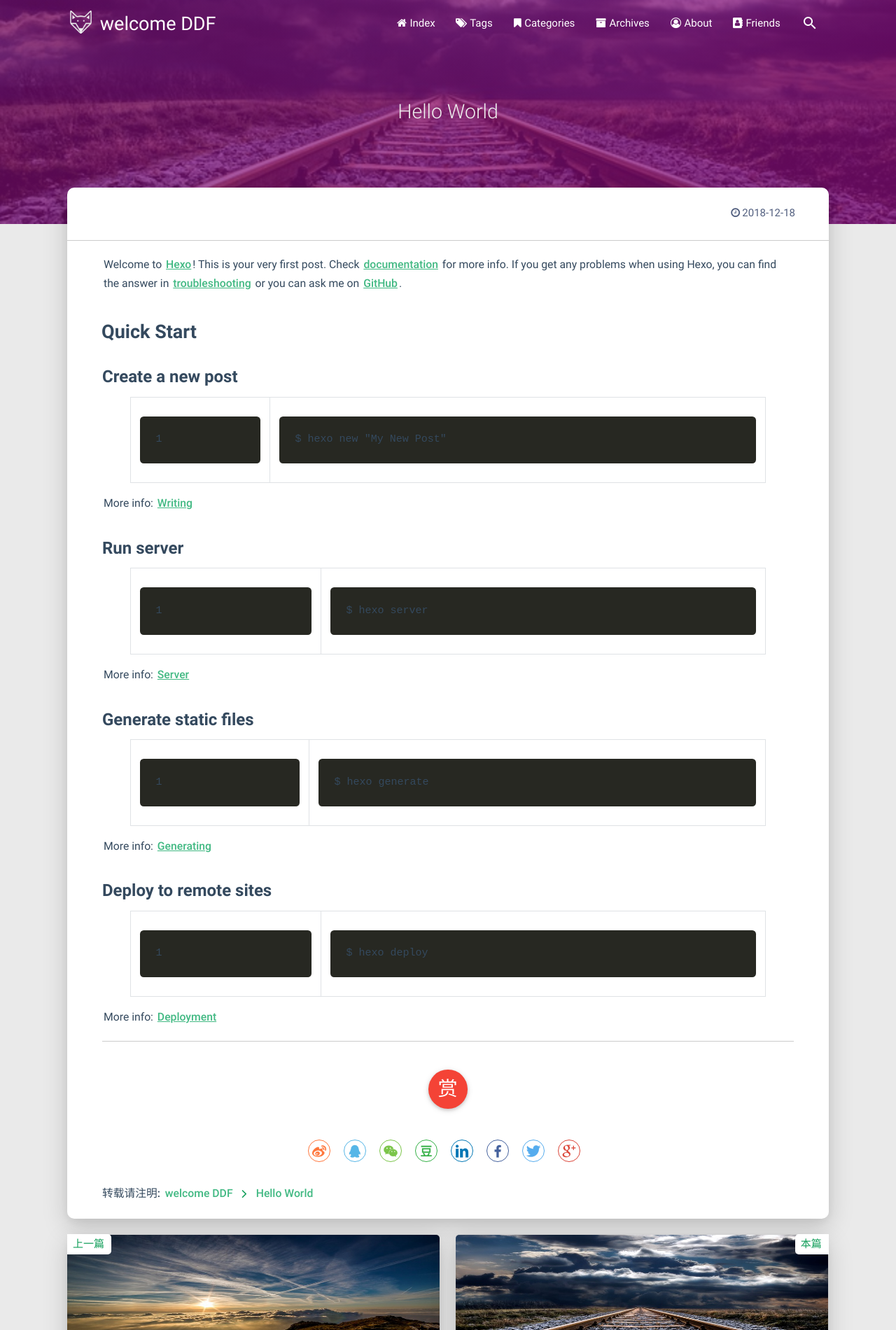
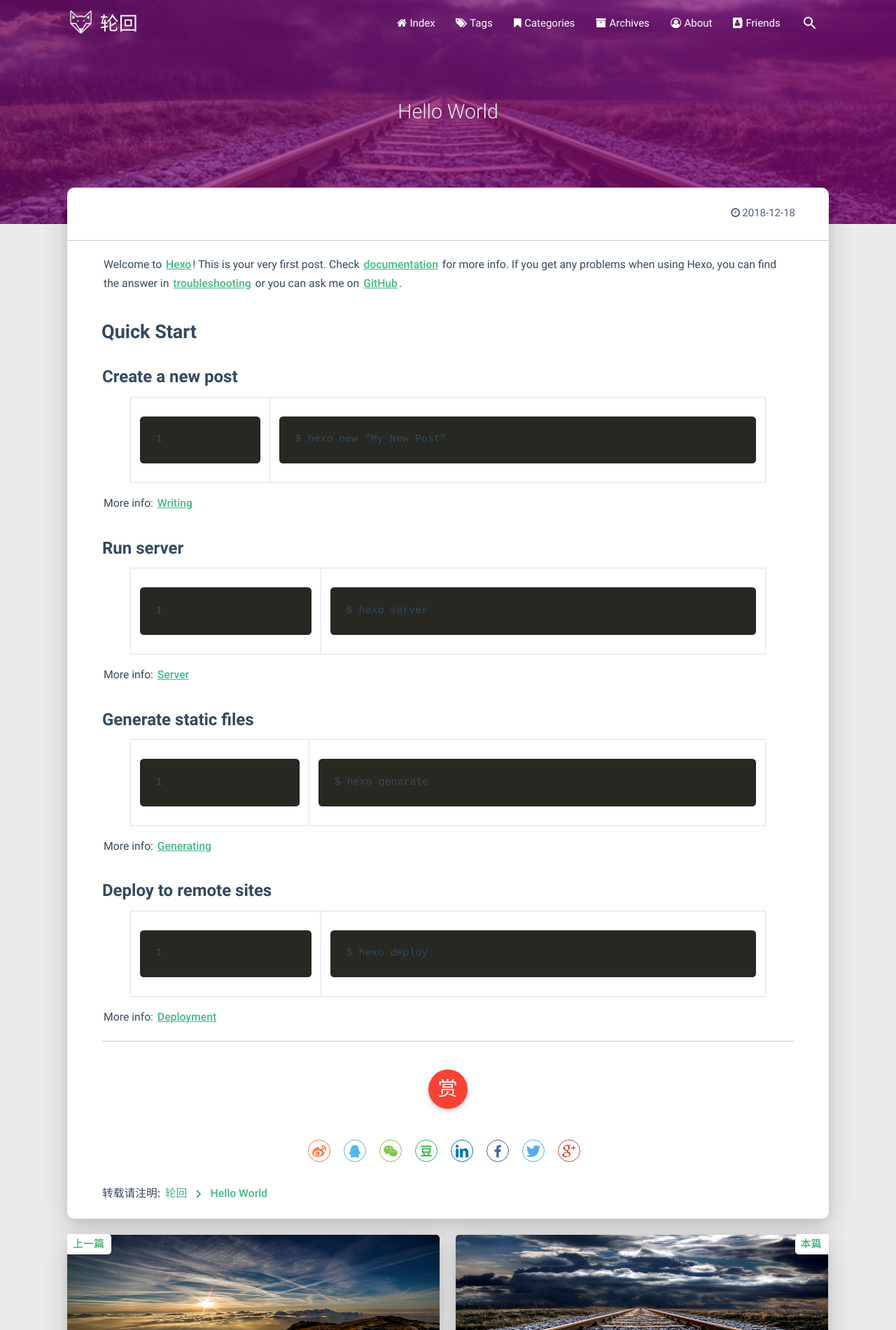
Before and after one commit to ddf118/ddf118.github.io, a plain HTML site: page 2018/12/18/hello-world/index.html in a window 1280 px wide. Shown: the top 1900 px of the page at 70% size. Drawn offline with Linux system fonts and the light colour scheme; no server answers.

Commit message:
Site updated: 2018-12-21 10:32:31

```diff
--- a/2018/12/18/hello-world/index.html
+++ b/2018/12/18/hello-world/index.html
@@ -5,7 +5,7 @@
 
 <head><meta name="generator" content="Hexo 3.8.0">
     <meta charset="utf-8">
-    <meta name="keywords" content="Hello World, welcome DDF">
+    <meta name="keywords" content="Hello World, 轮回">
     <meta name="description" content="Welcome to Hexo! This is your very first post. Check documentation for more info. If you get any problems when using Hex">
     <meta http-equiv="X-UA-Compatible" content="IE=edge">
     <meta name="viewport" content="width=device-width, initial-scale=1.0">
@@ -14,7 +14,7 @@
     <meta name="format-detection" content="telephone=no">
     <meta name="apple-mobile-web-app-capable" content="yes">
     <meta name="apple-mobile-web-app-status-bar-style" content="black-translucent">
-    <title>Hello World | welcome DDF</title>
+    <title>Hello World | 轮回</title>
     <link rel="icon" type="image/png" href="/favicon.png">
 
     <link rel="stylesheet" type="text/css" href="/libs/awesome/css/font-awesome.min.css">
@@ -41,7 +41,7 @@
 
                         <img src="/medias/logo.png" class="logo-img hide-on-small-only">
 
-                        <span class="logo-span">welcome DDF</span>
+                        <span class="logo-span">轮回</span>
                     </a>
                 </div>
                 <a href="#" data-activates="mobile-nav" class="button-collapse"><i class="fa fa-navicon"></i></a>
@@ -115,7 +115,7 @@
 
         <img src="/medias/logo.png" class="logo-img circle responsive-img">
 
-        <div class="logo-name">welcome DDF</div>
+        <div class="logo-name">轮回</div>
         <div class="logo-desc">
 
             仙路尽头谁为峰,一见老夫道成空
@@ -445,7 +445,7 @@
             <div class="reprint">
                 <p>
                     <span class="reprint-tip">转载请注明: </span>
-                    <a href="https://ddf118.github.io" class="b-link-green">welcome DDF</a>
+                    <a href="https://ddf118.github.io" class="b-link-green">轮回</a>
                     <i class="fa fa-angle-right fa-lg fa-fw text-color"></i>
                     <a href="/2018/12/18/hello-world/" class="b-link-green">Hello World</a>
                 </p>
```
Also changed, not shown: 2018/12/20/git操作篇/index.html (+5 -5 lines), archives/2018/12/index.html (+5 -5 lines), archives/2018/index.html (+5 -5 lines), archives/index.html (+5 -5 lines), index.html (+5 -5 lines).
